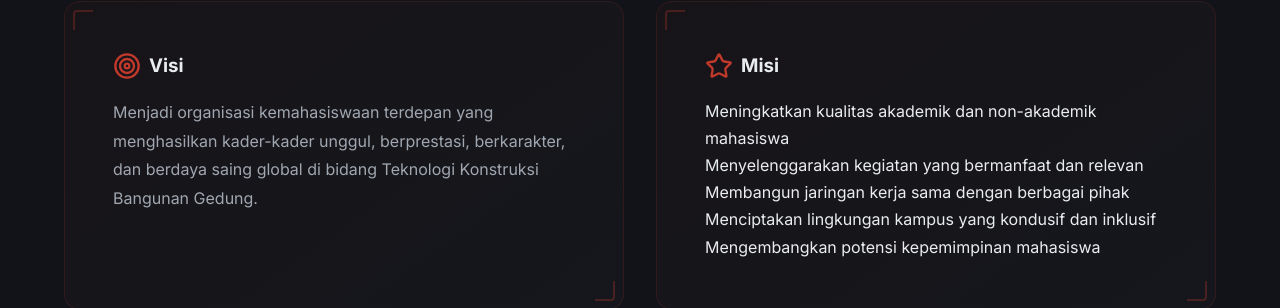
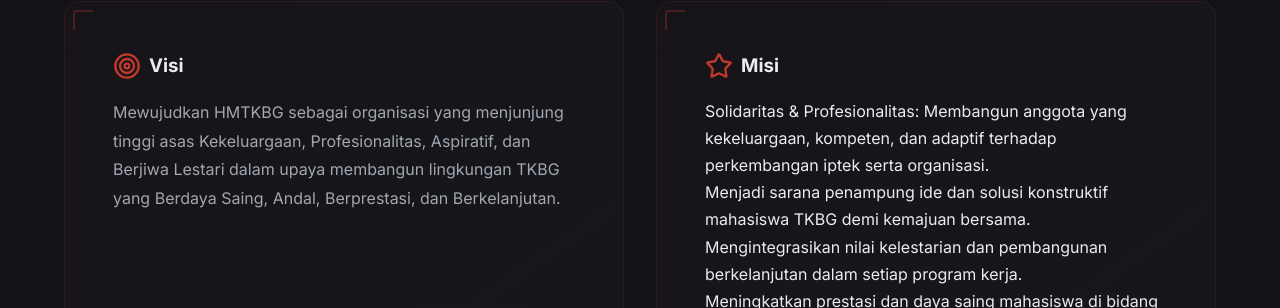
Before and after one commit to Ballon14/frontend-himpunan, a React (Vite) app: page /tentang in a window 1280 px wide. Shown: the part 644-952 px from the top of the page. Built offline with nearby package versions, Linux system fonts and the light colour scheme; no server answers.

Commit message:
added documentation 2

```diff
--- a/src/pages/AboutPage.jsx
+++ b/src/pages/AboutPage.jsx
@@ -68,9 +68,7 @@ export default function AboutPage() {
                                 <Target className="vm-icon" size={28} style={{ color: 'var(--color-primary)' }} /> Visi
                             </h3>
                             <p style={{ color: 'var(--color-text-secondary)', lineHeight: 1.8 }}>
-                                Menjadi organisasi kemahasiswaan terdepan yang menghasilkan
-                                kader-kader unggul, berprestasi, berkarakter, dan berdaya saing global
-                                di bidang Teknologi Konstruksi Bangunan Gedung.
+                                Mewujudkan HMTKBG sebagai organisasi yang menjunjung tinggi asas Kekeluargaan, Profesionalitas, Aspiratif, dan Berjiwa Lestari dalam upaya membangun lingkungan TKBG yang Berdaya Saing, Andal, Berprestasi, dan Berkelanjutan.
                             </p>
                         </motion.div>
 
@@ -85,11 +83,12 @@ export default function AboutPage() {
                                 <Star className="vm-icon" size={28} style={{ color: 'var(--color-primary)' }} /> Misi
                             </h3>
                             <ul>
-                                <li>Meningkatkan kualitas akademik dan non-akademik mahasiswa</li>
-                                <li>Menyelenggarakan kegiatan yang bermanfaat dan relevan</li>
-                                <li>Membangun jaringan kerja sama dengan berbagai pihak</li>
-                                <li>Menciptakan lingkungan kampus yang kondusif dan inklusif</li>
-                                <li>Mengembangkan potensi kepemimpinan mahasiswa</li>
+                                <li>Solidaritas & Profesionalitas: Membangun anggota yang kekeluargaan, kompeten, dan adaptif terhadap perkembangan iptek serta organisasi.</li>
+                                <li>Menjadi sarana penampung ide dan solusi konstruktif mahasiswa TKBG demi kemajuan bersama.</li>
+                                <li>Mengintegrasikan nilai kelestarian dan pembangunan berkelanjutan dalam setiap program kerja.</li>
+                                <li>Meningkatkan prestasi dan daya saing mahasiswa di bidang akademik, organisasi, hingga kewirausahaan.</li>
+                                <li>Menjalin kolaborasi harmonis dengan civitas akademika, alumni, dan mitra eksternal yang andal.</li>
+                                <li>Mendukung pencapaian visi prodi TKBG melalui sikap integritas, tanggung jawab, dan kolaborasi.</li>
                             </ul>
                         </motion.div>
                     </motion.div>
```
